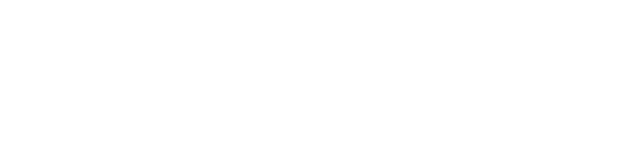
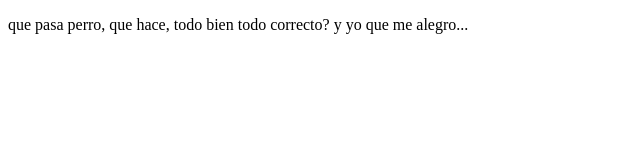
Before and after one commit to Spaicrow/DemoCursoPrework, a plain HTML site: page index.html in a window 1280 px wide. Shown: the whole page, without its empty margins (0-640 px from the left). Drawn offline with Linux system fonts and the light colour scheme.

Commit message:
somos pulentos

```diff
--- a/index.html
+++ b/index.html
@@ -7,6 +7,7 @@
     <title>DocumentInLinux</title>
 </head>
 <body>
+    <p>que pasa perro, que hace, todo bien todo correcto? y yo que me alegro...</p>
 
 </body>
 </html>
```
